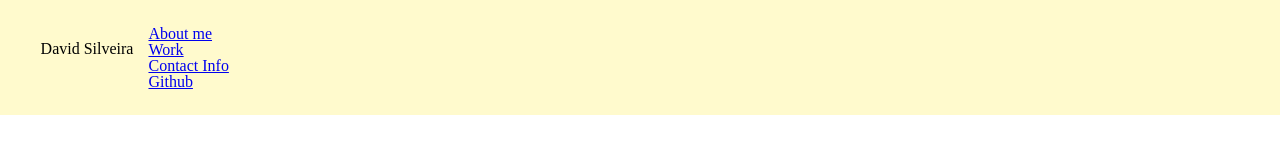
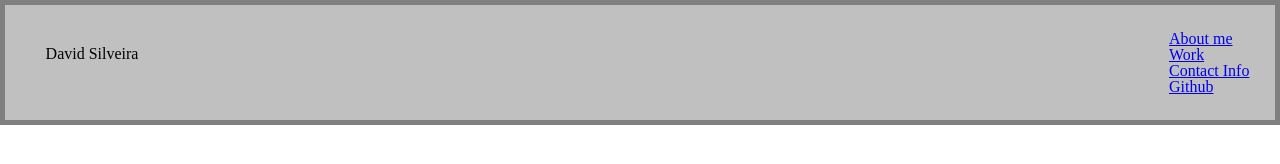
Before and after one commit to daviewave/Portfolio, a plain HTML site: page index.html in a window 1280 px wide. Drawn offline with Linux system fonts and the light colour scheme.

Commit message:
1. pushed the navigation bar to the right side of the screen 2. changed header background color to silver and added  a grey border

```diff
--- a/assets/css/style.css
+++ b/assets/css/style.css
@@ -6,8 +6,10 @@
 
 header{
     padding: 2%;
-    background-color: lemonchiffon;
+    background-color: silver;
+    border: 5px solid grey;
     display: flex;
+    justify-content: space-between;
 }
 
 h1{
```
